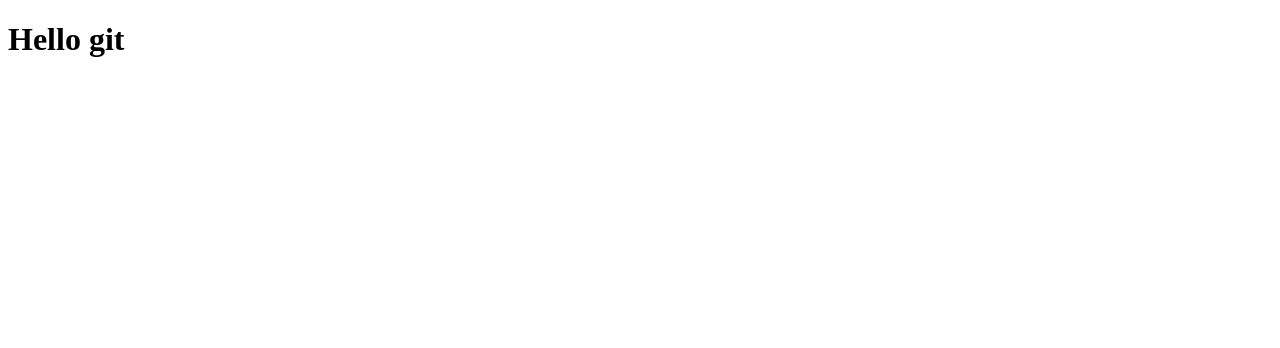
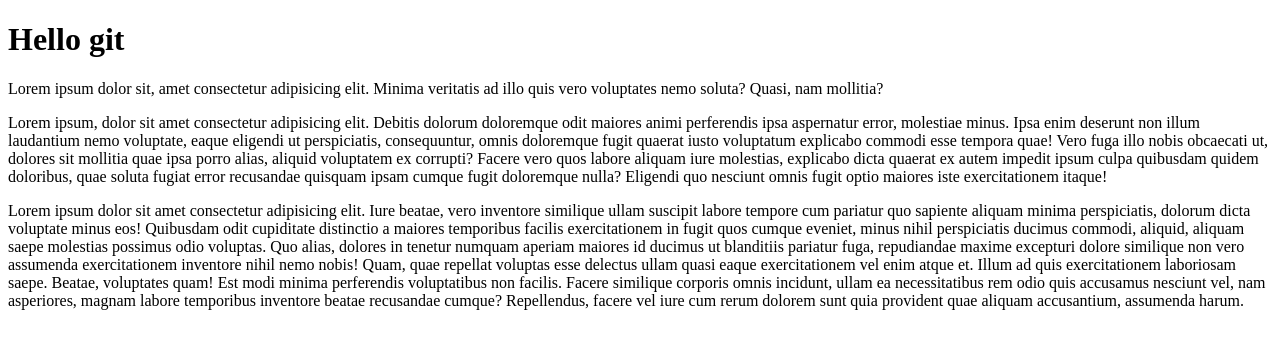
Before and after one commit to fitbez/hello, a plain HTML site: page index.html in a window 1280 px wide. Drawn offline with Linux system fonts and the light colour scheme.

Commit message:
second commit

```diff
--- a/index.html
+++ b/index.html
@@ -7,5 +7,40 @@
   </head>
   <body>
     <h1>Hello git</h1>
+    <p>
+      Lorem ipsum dolor sit, amet consectetur adipisicing elit. Minima veritatis
+      ad illo quis vero voluptates nemo soluta? Quasi, nam mollitia?
+    </p>
+    <p>
+      Lorem ipsum, dolor sit amet consectetur adipisicing elit. Debitis dolorum
+      doloremque odit maiores animi perferendis ipsa aspernatur error, molestiae
+      minus. Ipsa enim deserunt non illum laudantium nemo voluptate, eaque
+      eligendi ut perspiciatis, consequuntur, omnis doloremque fugit quaerat
+      iusto voluptatum explicabo commodi esse tempora quae! Vero fuga illo nobis
+      obcaecati ut, dolores sit mollitia quae ipsa porro alias, aliquid
+      voluptatem ex corrupti? Facere vero quos labore aliquam iure molestias,
+      explicabo dicta quaerat ex autem impedit ipsum culpa quibusdam quidem
+      doloribus, quae soluta fugiat error recusandae quisquam ipsam cumque fugit
+      doloremque nulla? Eligendi quo nesciunt omnis fugit optio maiores iste
+      exercitationem itaque!
+    </p>
+    <p>
+      Lorem ipsum dolor sit amet consectetur adipisicing elit. Iure beatae, vero
+      inventore similique ullam suscipit labore tempore cum pariatur quo
+      sapiente aliquam minima perspiciatis, dolorum dicta voluptate minus eos!
+      Quibusdam odit cupiditate distinctio a maiores temporibus facilis
+      exercitationem in fugit quos cumque eveniet, minus nihil perspiciatis
+      ducimus commodi, aliquid, aliquam saepe molestias possimus odio voluptas.
+      Quo alias, dolores in tenetur numquam aperiam maiores id ducimus ut
+      blanditiis pariatur fuga, repudiandae maxime excepturi dolore similique
+      non vero assumenda exercitationem inventore nihil nemo nobis! Quam, quae
+      repellat voluptas esse delectus ullam quasi eaque exercitationem vel enim
+      atque et. Illum ad quis exercitationem laboriosam saepe. Beatae,
+      voluptates quam! Est modi minima perferendis voluptatibus non facilis.
+      Facere similique corporis omnis incidunt, ullam ea necessitatibus rem odio
+      quis accusamus nesciunt vel, nam asperiores, magnam labore temporibus
+      inventore beatae recusandae cumque? Repellendus, facere vel iure cum rerum
+      dolorem sunt quia provident quae aliquam accusantium, assumenda harum.
+    </p>
   </body>
 </html>
```
